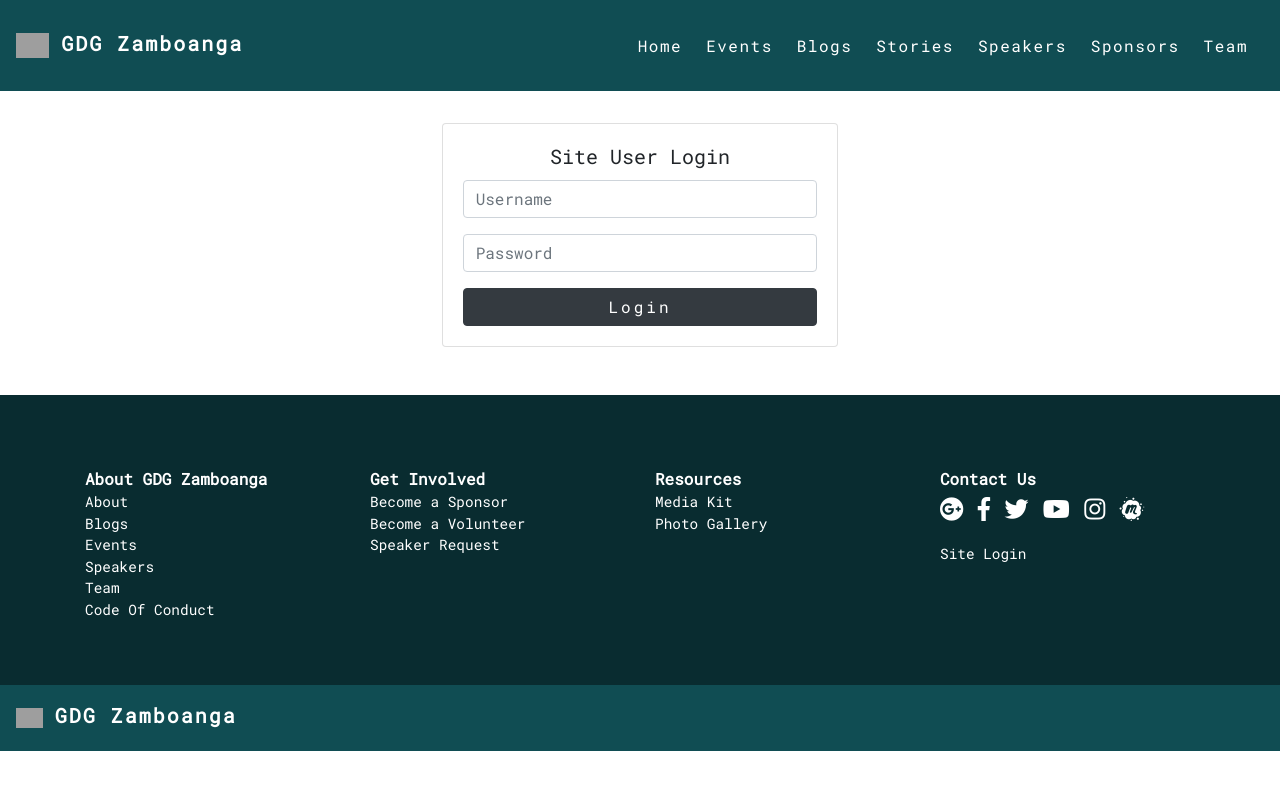
After one commit to nthnyvllflrs/GDGZambo, a Django app: page /login/ in a window 1280 px wide. The commit adds this page. Run offline with Django 3.2, Linux system fonts and the light colour scheme; some libraries are stand-ins or nearby versions; grey boxes are pictures that could not be loaded.

Commit message:
UI Change. Redirection Settings

```diff
--- a/gdgzambo/settings/base.py
+++ b/gdgzambo/settings/base.py
@@ -166,3 +166,8 @@ EMAIL_HOST_USER = '**********'
 EMAIL_HOST_PASSWORD = '*********'
 EMAIL_PORT = 587
 EMAIL_USE_TLS = True
+
+# REDIRECTION SETTINGS
+LOGIN_URL = '/login/'
+LOGIN_REDIRECT_URL = '/'
+LOGOUT_REDIRECT_URL = '/'
--- a/gdgzambo/settings/production.py
+++ b/gdgzambo/settings/production.py
@@ -172,3 +172,8 @@ EMAIL_HOST_USER = 'bscsitojt20182019@gmail.com'
 EMAIL_HOST_PASSWORD = os.environ.get('EMAIL_HOST_PASSWORD')
 EMAIL_PORT = 587
 EMAIL_USE_TLS = True
+
+# REDIRECTION SETTINGS
+LOGIN_URL = '/login/'
+LOGIN_REDIRECT_URL = '/'
+LOGOUT_REDIRECT_URL = '/'
--- a/gdgzambo/urls.py
+++ b/gdgzambo/urls.py
@@ -1,10 +1,16 @@
 from django.contrib import admin
+from django.contrib.auth import views as auth_views
 from django.urls import path, include
 
 from .views import (landing_page,)
 
+from user.forms import LoginForm
+
 urlpatterns = [
     path('', landing_page, name='landing-page'),
+
+    path('login/',auth_views.LoginView.as_view(template_name='login.html', authentication_form=LoginForm), name='login'),
+    path('logout/', auth_views.LogoutView.as_view(), name='logout'),
 
     path('event/', include(('event.urls', 'event'), namespace='event')),
     path('blog/', include(('blog.urls', 'blog'), namespace='blog')),
--- a/gdgzambo/views.py
+++ b/gdgzambo/views.py
@@ -1,4 +1,4 @@
 from django.shortcuts import render
 
 def landing_page(request):
-	return render(request, 'base.html', {})
+	return render(request, 'landing-page.html', {})
--- a/templates/base.html
+++ b/templates/base.html
@@ -92,8 +92,10 @@
 		</style>
 	</head>
 	<body style="padding-top: 75px;">
+		{% include 'snippets/navbar.html' %}
 		{% block content %}
 			<!-- Main Content -->
 		{% endblock content %}
+		{% include 'snippets/footer.html' %}
 	</body>
 </html>
--- /dev/null
+++ b/templates/login.html
@@ -0,0 +1,27 @@
+{% extends "base.html" %}
+
+{% block content %}
+<div class="container-fluid">
+    <div class="row mt-5">
+        <div class="col-sm-4 offset-sm-4">
+            <div class="card text-center">
+                <div class="card-body">
+                    <h5 class="card-title">Site User Login</h5>
+                    <form method="post">
+                        {% csrf_token %}
+                        {% if form.errors %}
+                            <p>Your username and password didn't match. Please try again.</p>
+                        {% endif %}
+                        {% for field in form %}
+                            <div class="form-group">
+                                {{ field }}
+                            </div>
+                        {% endfor %}
+                        <button type="submit"  class="btn btn-block btn-dark" style="letter-spacing: 3px;">Login</button>
+                    </form>
+                </div>
+            </div>
+        </div>
+    </div>
+</div>
+{% endblock content %}
--- /dev/null
+++ b/templates/snippets/footer.html
@@ -0,0 +1,85 @@
+{% load user_tags %}
+
+<div class="jumbotron jumbotron-fluid mb-0 mt-5" style="color: white; background-color: #092c30;">
+	<div class="container">
+		<div class="row">
+			<div class="col-sm-3 mt-2">
+				<p class="font-weight-bold mb-0">About GDG Zamboanga</p>
+				<ul style="list-style: none;padding: 0;font-size: .90em;" class="mb-0">
+					<li><a href="#" style="color: #FFF;">About</a></li>
+					<li><a href="#" style="color: #FFF;">Blogs</a></li>
+					<li><a href="#" style="color: #FFF;">Events</a></li>
+					<li><a href="#" style="color: #FFF;">Speakers</a></li>
+					<li><a href="#" style="color: #FFF;">Team</a></li>
+					<li><a href="#" style="color: #FFF;">Code Of Conduct</a></li>
+					{# <li><a href="#" style="color: #FFF;">Google Developers Page</a></li> #}
+				</ul>
+			</div>
+			<div class="col-sm-3 mt-2">
+				<p class="font-weight-bold mb-0">Get Involved</p>
+				<ul style="list-style: none;padding: 0;font-size: .90em;" class="mb-0">
+					<li><a href="{% become_a_sponsor_url %}" target="_blank" style="color: #FFF;">Become a Sponsor</a></li>
+					<li><a href="{% become_a_volunteer_url %}" target="_blank" style="color: #FFF;">Become a Volunteer</a></li>
+					<li><a href="{% speaker_request_url %}" target="_blank" style="color: #FFF;">Speaker Request</a></li>
+				</ul>
+			</div>
+			<div class="col-sm-3 mt-2">
+				<p class="font-weight-bold mb-0">Resources</p>
+				<ul style="list-style: none;padding: 0;font-size: .90em;" class="mb-0">
+					<li><a href="{% media_kit_url %}" target="_blank" style="color: #FFF;">Media Kit</a></li>
+					<li><a href="{% photo_gallery_url %}" target="_blank" style="color: #FFF;">Photo Gallery</a></li>
+				</ul>
+			</div>
+			<div class="col-sm-3 mt-2">
+				<p class="font-weight-bold mb-0">Contact Us</p>
+				<p>
+					<a href="{% google_plus_link %}" target="_blank" style="font-size: 1.5em;color: #FFF;">
+						<i class="fab fa-google-plus"></i>
+					</a>
+
+					<a href="{% facebook_link %}" target="_blank" style="font-size: 1.5em;color: #FFF;">
+						<i class="fab fa-facebook-f"></i>
+					</a>
+
+					<a href="{% twitter_link %}" target="_blank" style="font-size: 1.5em;color: #FFF;">
+						<i class="fab fa-twitter"></i>
+					</a>
+
+					<a href="{% youtube_link %}" target="_blank" style="font-size: 1.5em;color: #FFF;">
+						<i class="fab fa-youtube"></i>
+					</a>
+
+					<a href="{% instagram_link %}" target="_blank" style="font-size: 1.5em;color: #FFF;">
+						<i class="fab fa-instagram"></i>
+					</a>
+
+					<a href="{% meetup_link %}" target="_blank" style="font-size: 1.5em;color: #FFF;">
+						<i class="fab fa-meetup"></i>
+					</a>
+				</p>
+				<ul style="list-style: none;padding: 0;font-size: .90em;" class="mb-0">
+					{% if request.user.is_authenticated %}
+						{% if request.user.is_superuser %}
+							<li><a href="{% url 'user:site-carousel' %}" style="color: #FFF;">Site Carousel</a></li>
+						    <li><a href="{% url 'user:dynamic-data' %}" style="color: #FFF;">Change Dynamic Data</a></li>
+						{% endif %}
+						<li><a href="{% url 'user:change-password-user' %}" style="color: #FFF;">Change Password</a></li>
+						<li><a href="{% url 'logout' %}" style="color: #FFF;">Logout ({{ request.user.username }})</a></li>
+					{% else %}
+						<li><a href="{% url 'login' %}" style="color: #FFF;">Site Login</a></li>
+					{% endif %}
+				</ul>
+			</div>
+		</div>
+	</div>
+</div>
+<nav class="navbar navbar-expand-lg navbar-dark navbar-custom">
+  	<a class="navbar-brand" href="#">
+    <img
+        src="https://raw.githubusercontent.com/gdgphilippines/main-files/master/images/gdg-icon_large.png"
+        style="margin: 10px 0px;"
+        height="20px"
+      />
+    <strong style="letter-spacing: 2px;">GDG Zamboanga</strong>
+  </a>
+</nav>
--- /dev/null
+++ b/templates/snippets/navbar.html
@@ -0,0 +1,49 @@
+<nav class="navbar navbar-expand-lg fixed-top navbar-dark navbar-custom">
+  <a class="navbar-brand" href="#">
+    <img
+        src="https://raw.githubusercontent.com/gdgphilippines/main-files/master/images/gdg-icon_large.png"
+        style="margin: 20px 0px;"
+        height="25px"
+      />
+    <strong style="letter-spacing: 2px;">GDG Zamboanga</strong>
+  </a>
+  <button
+    class="navbar-toggler" type="button" data-toggle="collapse" data-target="#navbarSupportedContent"
+    aria-controls="navbarSupportedContent" aria-expanded="false" aria-label="Toggle navigation">
+      <span class="navbar-toggler-icon"></span>
+  </button>
+
+  <div class="collapse navbar-collapse" id="navbarSupportedContent">
+    <ul class="navbar-nav mr-auto"><!-- Intentionaly Blank --></ul>
+    <ul class="navbar-nav">
+      <li class="nav-item active mr-2">
+        <a class="nav-link red-border" href="#" style="letter-spacing: 1.5px;">
+          <span class="">Home</span>
+        </a>
+      </li>
+      <li class="nav-item active mr-2">
+        <a class="nav-link blue-border" href="#" style="letter-spacing: 1.5px;">Events</a>
+      </li>
+      <li class="nav-item active mr-2">
+        <a class="nav-link green-border" href="#" style="letter-spacing: 1.5px;">Blogs</a>
+      </li>
+      <li class="nav-item active mr-2">
+        <a class="nav-link yellow-border" href="#" style="letter-spacing: 1.5px;">Stories</a>
+      </li>
+      <li class="nav-item active mr-2">
+        <a class="nav-link red-border" href="#" style="letter-spacing: 1.5px;">Speakers</a>
+      </li>
+      <li class="nav-item active mr-2">
+        <a class="nav-link blue-border" href="#" style="letter-spacing: 1.5px;">Sponsors</a>
+      </li>
+      <li class="nav-item active mr-2">
+        <a class="nav-link green-border" href="{% url 'team:list-member-volunteer' %}" style="letter-spacing: 1.5px;">Team</a>
+      </li>
+      {% if user.is_superuser %}
+        <li class="nav-item active mr-2">
+          <a class="nav-link yellow-border" href="{% url 'user:list-user' %}" style="letter-spacing: 1.5px;">Users</a>
+        </li>
+      {% endif %}
+    </ul>
+  </div>
+</nav>
--- /dev/null
+++ b/user/templatetags/user_tags.py
@@ -0,0 +1,92 @@
+from django import template
+from user.models import DynamicData
+
+register = template.Library()
+
+@register.simple_tag
+def become_a_sponsor_url():
+    dynamic = DynamicData.objects.filter(pk=1)
+    if not dynamic:
+        return '#'
+    else:
+        return dynamic[0].become_a_sponsor_url
+
+@register.simple_tag
+def become_a_volunteer_url():
+    dynamic = DynamicData.objects.filter(pk=1)
+    if not dynamic:
+        return '#'
+    else:
+        return dynamic[0].become_a_volunteer_url
+
+@register.simple_tag
+def speaker_request_url():
+    dynamic = DynamicData.objects.filter(pk=1)
+    if not dynamic:
+        return '#'
+    else:
+        return dynamic[0].speaker_request_url
+
+@register.simple_tag
+def media_kit_url():
+    dynamic = DynamicData.objects.filter(pk=1)
+    if not dynamic:
+        return '#'
+    else:
+        return dynamic[0].media_kit_url
+
+@register.simple_tag
+def photo_gallery_url():
+    dynamic = DynamicData.objects.filter(pk=1)
+    if not dynamic:
+        return '#'
+    else:
+        return dynamic[0].photo_gallery_url
+
+@register.simple_tag
+def google_plus_link():
+    dynamic = DynamicData.objects.filter(pk=1)
+    if not dynamic:
+        return '#'
+    else:
+        return dynamic[0].google_plus_link
+
+@register.simple_tag
+def facebook_link():
+    dynamic = DynamicData.objects.filter(pk=1)
+    if not dynamic:
+        return '#'
+    else:
+        return dynamic[0].facebook_link
+
+@register.simple_tag
+def twitter_link():
+    dynamic = DynamicData.objects.filter(pk=1)
+    if not dynamic:
+        return '#'
+    else:
+        return dynamic[0].twitter_link
+
+@register.simple_tag
+def youtube_link():
+    dynamic = DynamicData.objects.filter(pk=1)
+    if not dynamic:
+        return '#'
+    else:
+        return dynamic[0].youtube_link
+
+@register.simple_tag
+def instagram_link():
+    dynamic = DynamicData.objects.filter(pk=1)
+    if not dynamic:
+        return '#'
+    else:
+        return dynamic[0].instagram_link
+
+@register.simple_tag
+def meetup_link():
+    dynamic = DynamicData.objects.filter(pk=1)
+    if not dynamic:
+        return '#'
+    else:
+        return dynamic[0].meetup_link
```
Also changed, not shown: templates/landing-page.html (added, +211 -0 lines).
